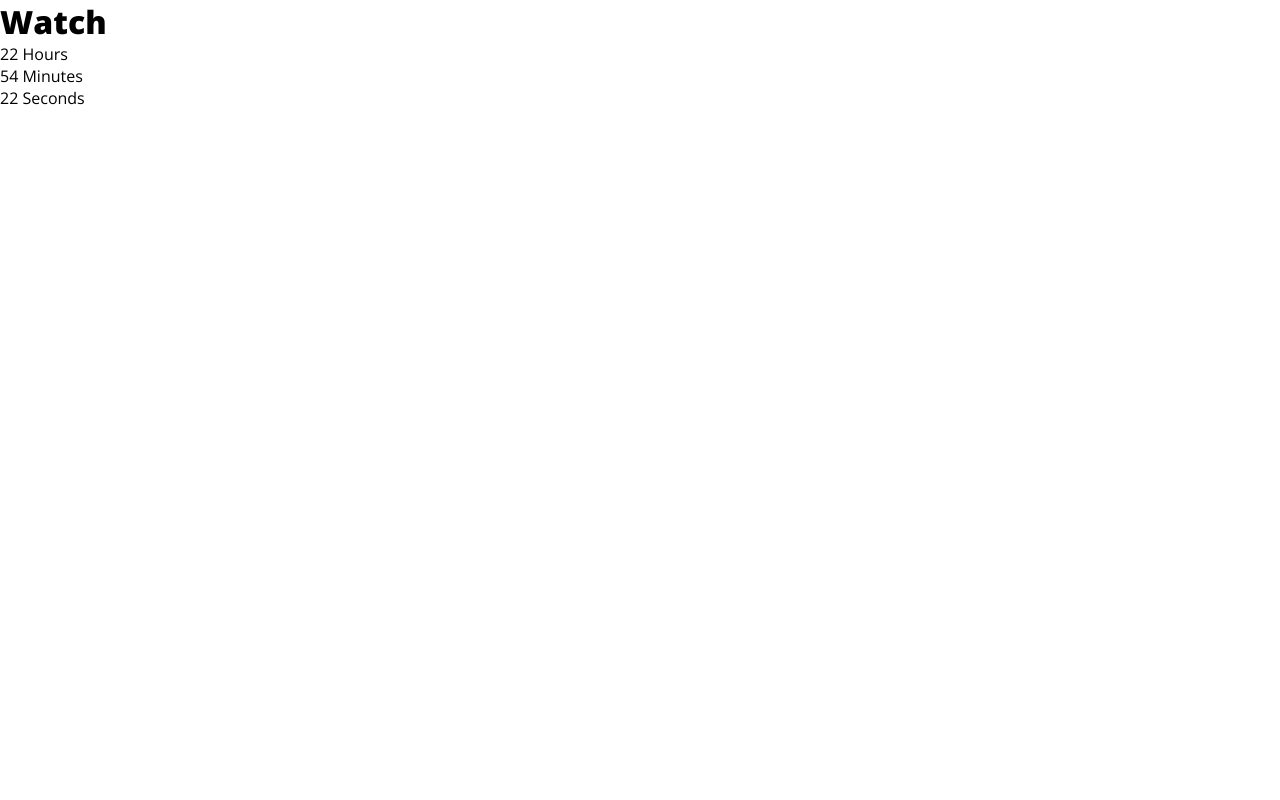
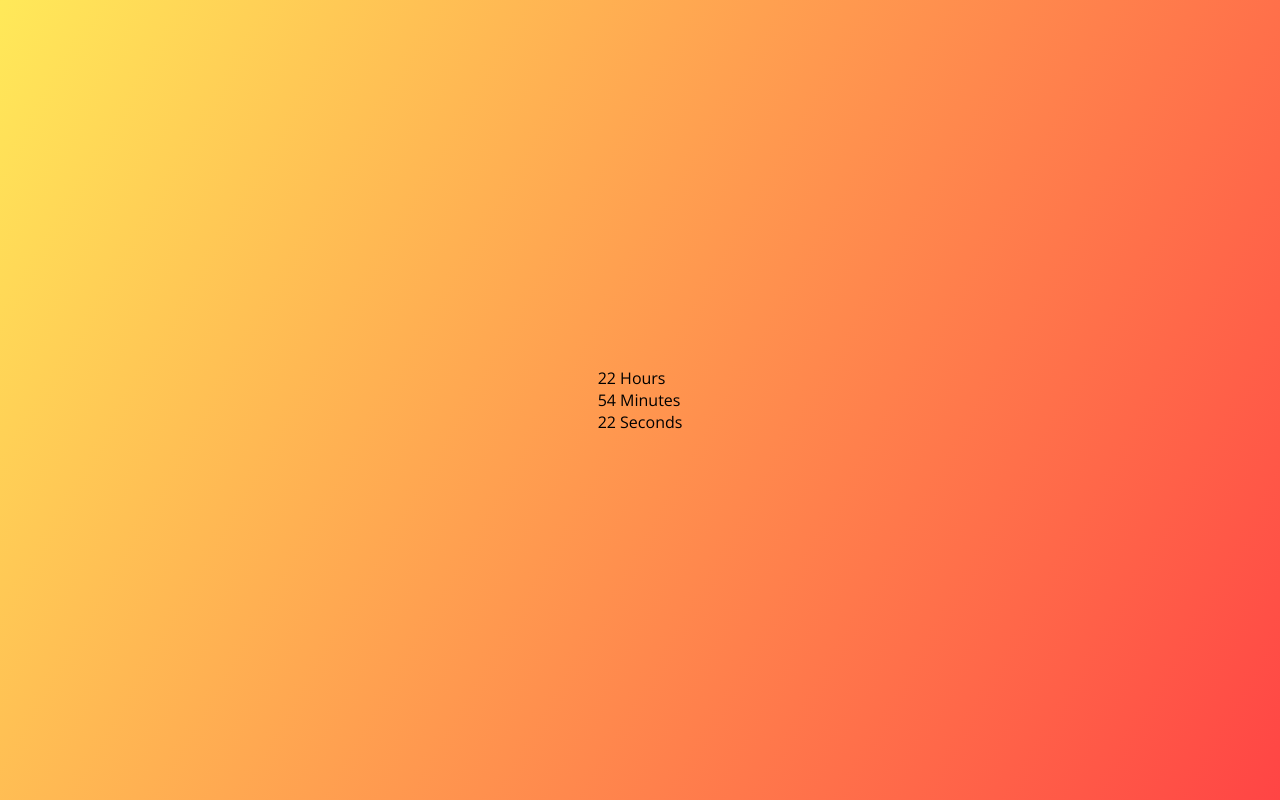
Before and after one commit to laraclemos/Watch, a plain HTML site: page index.html in a window 1280 px wide. Drawn offline with nearby package versions, Linux system fonts and the light colour scheme.

Commit message:
style body elements

```diff
--- a/index.html
+++ b/index.html
@@ -8,7 +8,6 @@
 </head>
 <body>
 
-    <h1>Watch</h1>
     <div class="clock">
         <div>
             <span id="hours">00</span>
--- a/styles.css
+++ b/styles.css
@@ -5,3 +5,11 @@
     margin: 0;
     padding: 0;
 }
+
+body {
+    height: 100vh;
+    background: linear-gradient(120deg, #ffe53bd8, #ff2525da);
+    display: flex;
+    align-items: center;
+    justify-content: center;
+  }
```
